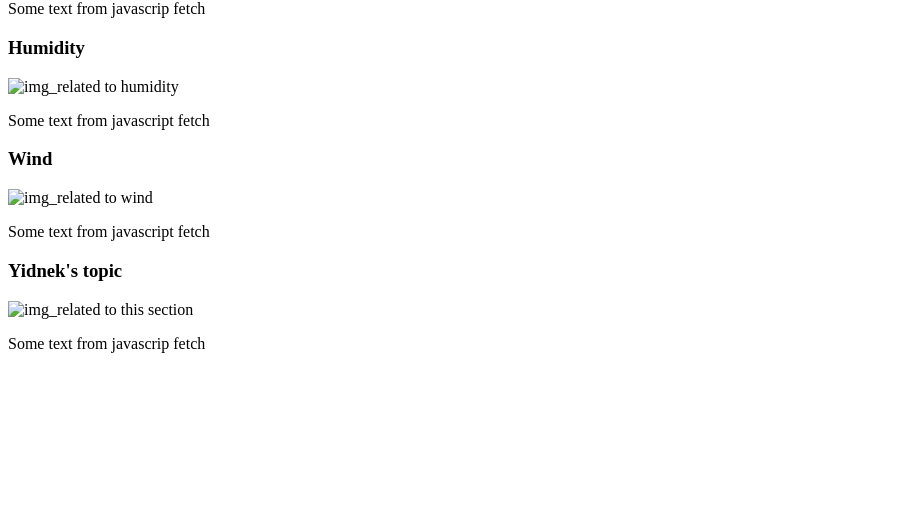
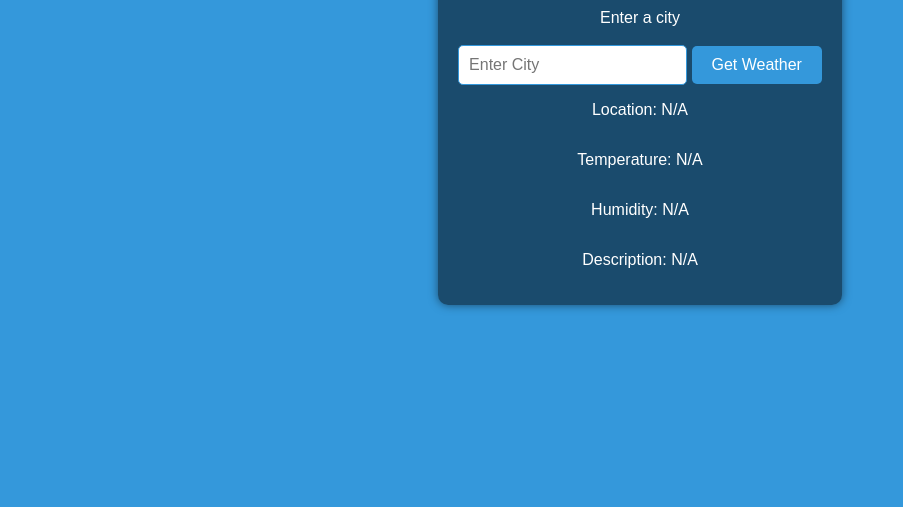
Before and after one commit to SashaHon/weather-forecast, a plain HTML site: page src/index.html in a window 1280 px wide. Shown: the part 293-800 px from the top of the page, without its empty margins (0-903 px from the left). Drawn offline with Linux system fonts and the light colour scheme.

Commit message:
weather forecast

```diff
--- a/src/index.html
+++ b/src/index.html
@@ -1,43 +1,27 @@
 <!DOCTYPE html>
 <html lang="en">
-
 <head>
     <meta charset="UTF-8">
     <meta name="viewport" content="width=device-width, initial-scale=1.0">
+    <link rel="stylesheet" href="style.css">
     <title>Weather Forecast</title>
-    <link rel="stylesheet" href="style.css">
 </head>
-
 <body>
-    <main>
+<div class="grid_forecast-container">
+    <div class="weather-info">
         <h1>Weather Forecast</h1>
-        <h2>probable subtitle</h2>
-        <p>Some intoductory p section describing something about this forecast or where to watch</p>
         <form action="#">
-            <legend>Enter a city you're looking forecast for</legend>
-            <input type="text">
-            <input type="submit">
+            <legend>Enter a city</legend><br>
+            <input type="text" id="cityInput" placeholder="Enter City">
+            <button id="getWeatherBtn">Get Weather</button>
         </form>
 
-        <div class="grid forecast-container">
-            <h3>Temperature</h3>
-            <img src="#" alt="img_related to temperature">
-            <p>Some text from javascrip fetch</p>
+        <p id="location">Location: N/A</p>
+        <p id="temperature">Temperature: N/A</p>
+        <p id="humidity">Humidity: N/A</p>
+        <p id="description">Description: N/A</p>
+    </div>
+</div>
 
-            <h3>Humidity</h3>
-            <img src="#" alt="img_related to humidity">
-            <p>Some text from javascript fetch</p>
-
-            <h3>Wind</h3>
-            <img src="#" alt="img_related to wind">
-            <p>Some text from javascript fetch</p>
-
-            <h3>Yidnek's topic</h3>
-            <img src="#" alt="img_related to this section">
-            <p>Some text from javascrip fetch</p>
-        </div>
-    </main>
     <script src="script.js"></script>
 </body>
-
-</html>
--- a/src/script.js
+++ b/src/script.js
@@ -0,0 +1,37 @@
+const apiKey = '40bdb767d0dd9342ef02e1cab7d5bd6d';
+const locationElement = document.getElementById('location');
+const temperatureElement = document.getElementById('temperature');
+const humidityElement = document.getElementById('humidity');
+const descriptionElement = document.getElementById('description');
+const cityInput = document.getElementById('cityInput');
+const getWeatherBtn = document.getElementById('getWeatherBtn');
+
+function getWeatherData(city) {
+    const apiUrl = `https://api.openweathermap.org/data/2.5/weather?q=${city}&appid=${apiKey}&units=metric`;
+
+    fetch(apiUrl)
+        .then((response) => response.json())
+        .then((data) => {
+            const location = data.name;
+            const temperature = data.main.temp;
+            const humidity = data.main.humidity;
+            const description = data.weather[0].description;
+
+            locationElement.textContent = `Location: ${location}`;
+            temperatureElement.textContent = `Temperature: ${temperature}°C`;
+            humidityElement.textContent = `Humidity: ${humidity}%`;
+            descriptionElement.textContent = `Description: ${description}`;
+        })
+        .catch((error) => {
+            console.error('Error fetching weather data:', error);
+        });
+}
+
+getWeatherBtn.addEventListener('click', () => {
+    const userCity = cityInput.value;
+    if (userCity) {
+        getWeatherData(userCity);
+    } else {
+        alert('Please enter a city name.');
+    }
+});
--- a/src/style.css
+++ b/src/style.css
@@ -1,6 +1,48 @@
-/*
-.grid {
-    display: grid;
-    grid-column: 1fr 1fr 1fr 1fr;
-    grid-row: auto;
-} */
+body {
+    margin: 0;
+    padding: 0;
+    font-family: Arial, sans-serif;
+    background-color: #3498db;
+    color: white;
+    text-align: center;
+    display: flex;
+    align-items: center;
+    justify-content: center;
+    height: 100vh;
+}
+
+.grid_forecast-container {
+    background-color: rgba(0, 0, 0, 0.5);
+    padding: 20px;
+    border-radius: 10px;
+    box-shadow: 0 0 10px rgba(0, 0, 0, 0.5);
+}
+
+.weather-info {
+    display: flex;
+    flex-direction: column;
+    align-items: center;
+}
+
+
+
+#getWeatherBtn {
+    background-color: #3498db;
+    color: white;
+    border: none;
+    padding: 10px 20px;
+    font-size: 16px;
+    cursor: pointer;
+    border-radius: 5px;
+    display: flexbox;
+}
+#getWeatherBtn:hover {
+    background-color: #2080c7;
+}
+
+#cityInput {
+    padding: 10px;
+    font-size: 16px;
+    border: 1px solid #3498db;
+    border-radius: 5px;
+}
```
Also changed, not shown: 2 other files.
